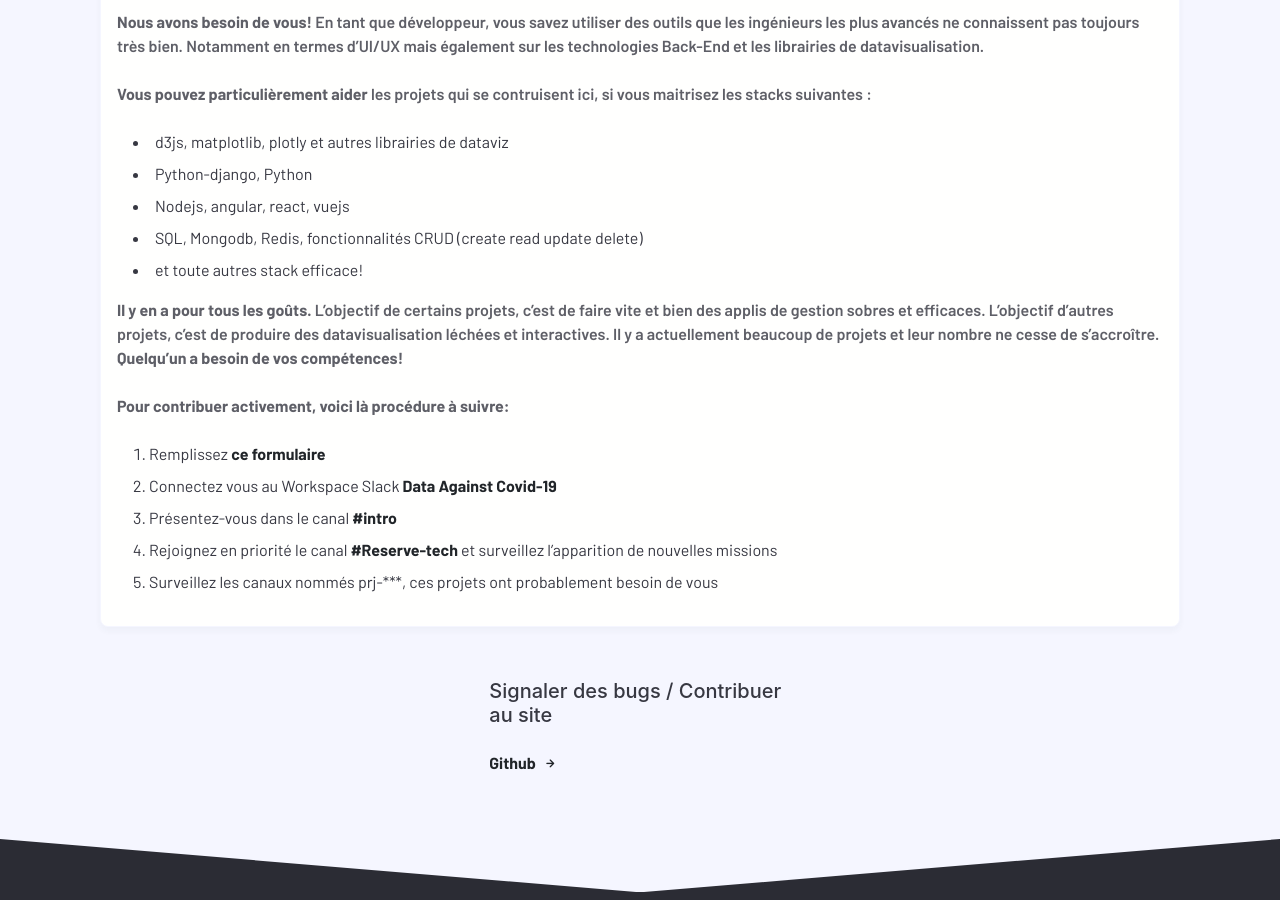
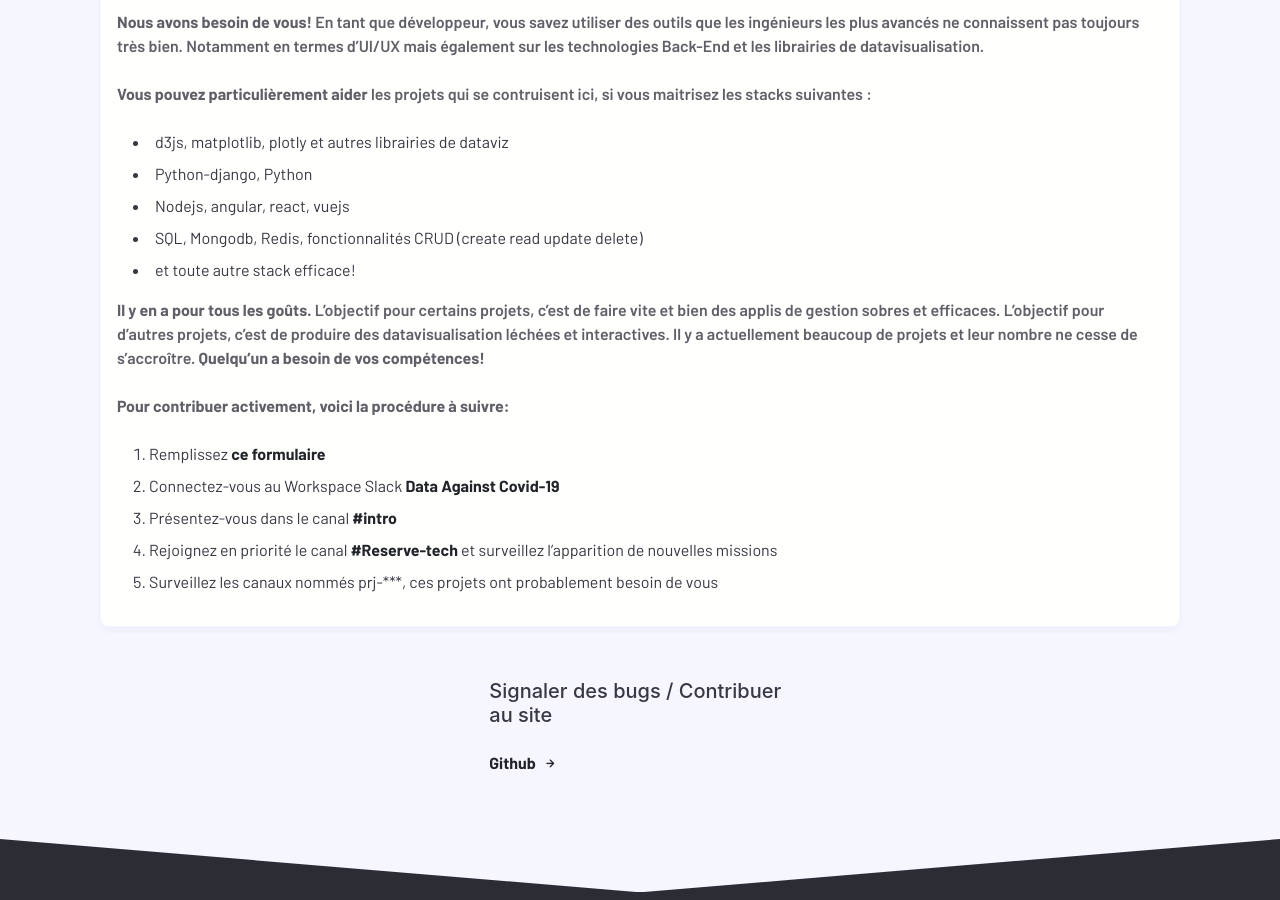
Before and after one commit to opencovid19-fr/opencovid19-fr.github.io, a Jekyll site: the page built from _posts/Comment contribuer/2020-03-15-je-suis-dev.md, in a window 1280 px wide and 900 px high, scrolled down 391 px. Built offline with Jekyll 4.4.1, drawn with Linux system fonts in a browser that asks for light colours; nearby versions of some CDN libraries; comment, search, counter and statistics services are not loaded.

Commit message:
Correct typos

```diff
--- a/_posts/Comment contribuer/2020-03-15-je-suis-dev.md
+++ b/_posts/Comment contribuer/2020-03-15-je-suis-dev.md
@@ -17,16 +17,16 @@ En tant que développeur, vous savez utiliser des outils que les ingénieurs les
 - Python-django, Python
 - Nodejs, angular, react, vuejs
 - SQL, Mongodb, Redis, fonctionnalités CRUD (create read update delete)
-- et toute autres stack efficace!
+- et toute autre stack efficace!
 
 **Il y en a pour tous les goûts.**
-L'objectif de certains projets, c'est de faire vite et bien des applis de gestion sobres et efficaces.
-L'objectif d'autres projets, c'est de produire des datavisualisation léchées et interactives.
+L'objectif pour certains projets, c'est de faire vite et bien des applis de gestion sobres et efficaces.
+L'objectif pour d'autres projets, c'est de produire des datavisualisation léchées et interactives.
 Il y a actuellement beaucoup de projets et leur nombre ne cesse de s'accroître. **Quelqu'un a besoin de vos compétences!**
 
-**Pour contribuer activement, voici là procédure à suivre:**
+**Pour contribuer activement, voici la procédure à suivre:**
 1. Remplissez [ce formulaire](https://docs.google.com/forms/d/e/1FAIpQLSdiw56eQNGkm5uQt7mlcR32n--J2rwfSgOYpF9eAKThFNv7rA/viewform)
-2. Connectez vous au Workspace Slack [Data Against Covid-19](https://join.slack.com/t/dataagainstcovid-19/shared_invite/zt-cgsplso2-LIvWeRHlf1ZFIrh~SPj~IA)
+2. Connectez-vous au Workspace Slack [Data Against Covid-19](https://join.slack.com/t/dataagainstcovid-19/shared_invite/zt-cgsplso2-LIvWeRHlf1ZFIrh~SPj~IA)
 3. Présentez-vous dans le canal [#intro](https://app.slack.com/client/TUQTGE7FU/C010DRZCJQL/thread/CV3M7RE8Y-1585336854.107000)
 4. Rejoignez en priorité le canal [#Reserve-tech](https://app.slack.com/client/TUQTGE7FU/C0104P6HVQU/thread/CV3M7RE8Y-1585336854.107000) et surveillez l'apparition de nouvelles missions
 5. Surveillez les canaux nommés prj-\*\*\*, ces projets ont probablement besoin de vous
```
